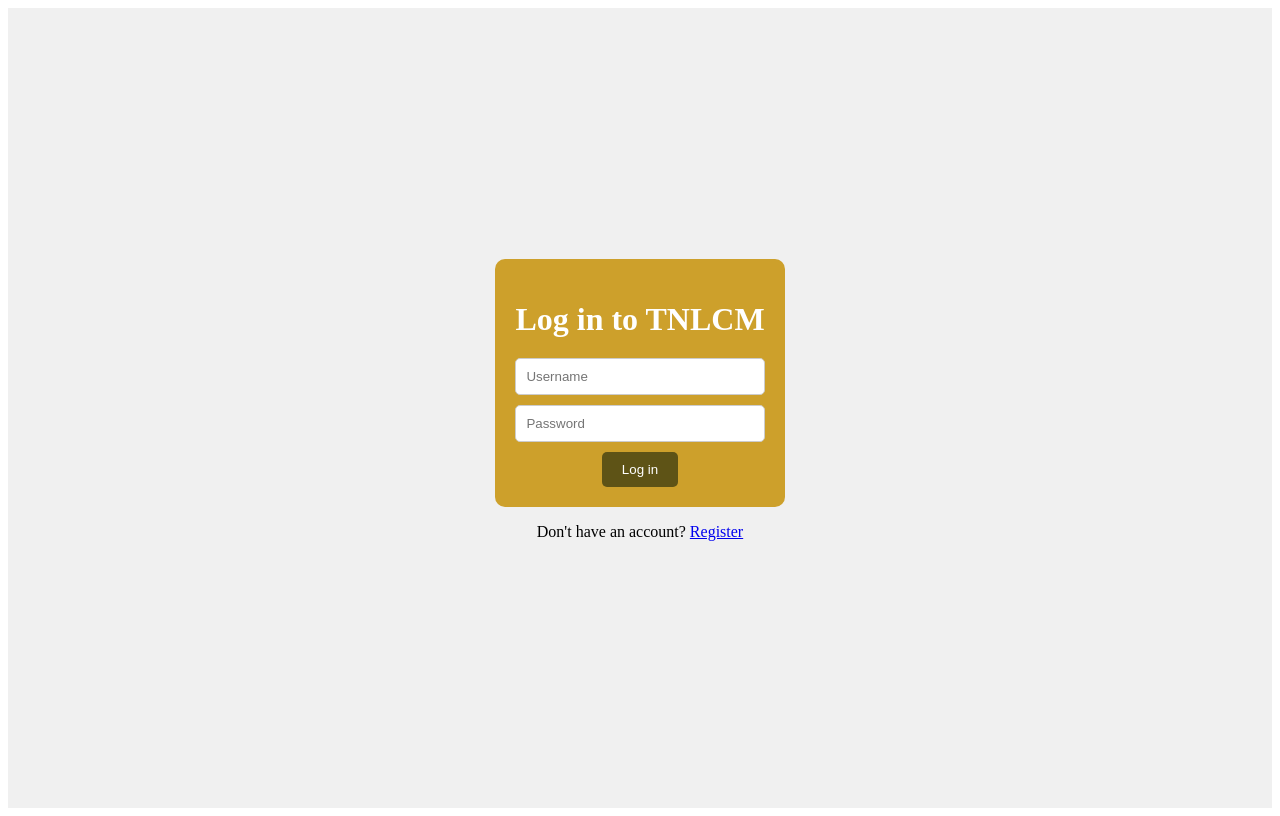
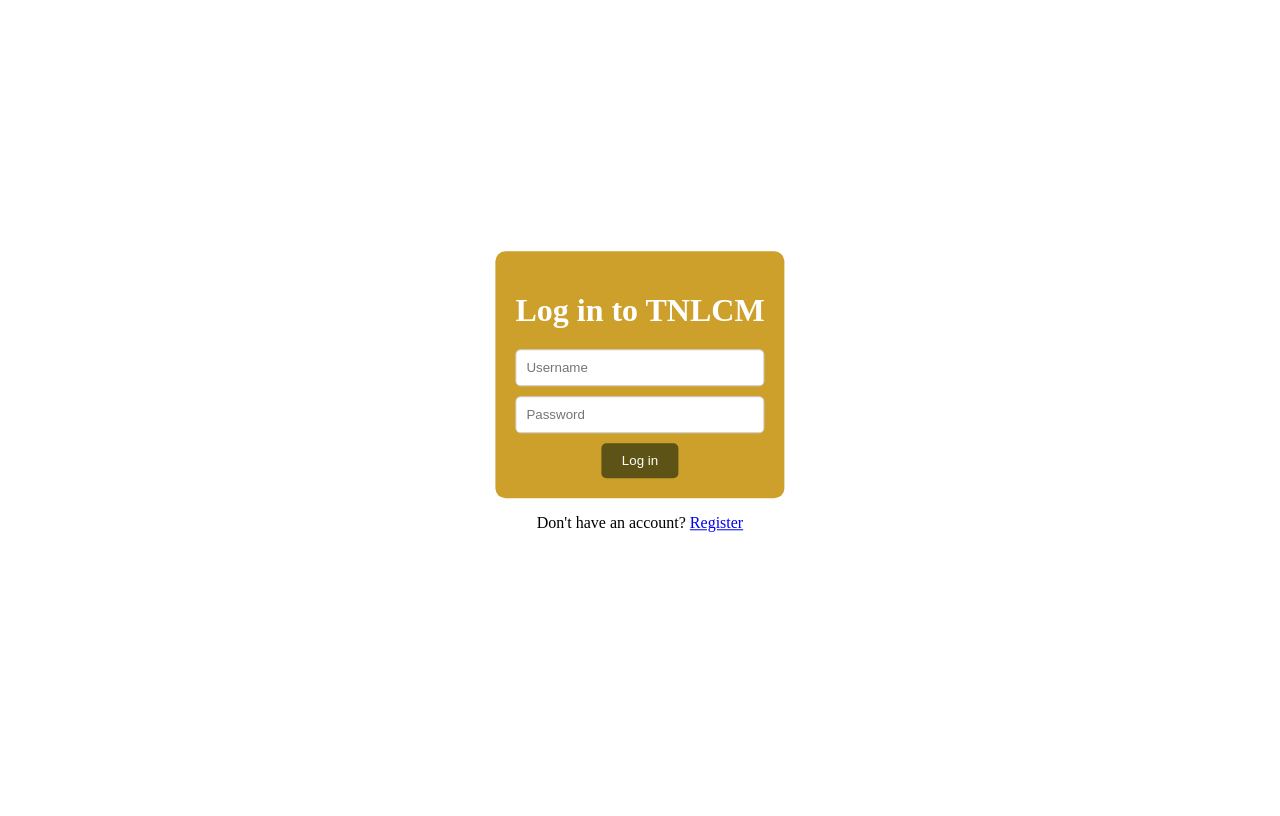
Before and after one commit to 6G-SANDBOX/TNLCM_FRONTEND, a Next.js app: page /tnlcm/login in a window 1280 px wide. Built offline with nearby package versions, Linux system fonts and the light colour scheme; sample sign-in values are in the browser's storage.

Commit message:
Fix style and update useLogin hook

```diff
--- a/src/app/tnlcm/login/Login.module.css
+++ b/src/app/tnlcm/login/Login.module.css
@@ -1,10 +1,12 @@
 .login-container {
+    position: absolute;
+    top: 50%;
+    left: 50%;
+    transform: translate(-50%, -50%);
     display: flex;
     flex-direction: column;
+    justify-content: center;
     align-items: center;
-    justify-content: center;
-    height: 100vh;
-    background-color: #f0f0f0;
 }
 
 .login-form {
--- a/src/app/tnlcm/login/page.js
+++ b/src/app/tnlcm/login/page.js
@@ -1,6 +1,5 @@
 "use client"
 
-import { useState } from "react";
 import Link from "next/link";
 import Button from "@/components/elements/Button";
 import Input from "@/components/elements/Input";
@@ -8,27 +7,19 @@ import useLogin from "@/hooks/useLogin";
 import styles from "./Login.module.css";
 
 export default function LoginPage() {
-    const [username, setUsername] = useState("");
-    const [password, setPassword] = useState("");
-    const { handleLogin, loading } = useLogin();
-
-    const handleSubmit = async (e) => {
-        e.preventDefault();
-        if (!username || !password) {
-            alert("Username and password are required");
-        }
-        await handleLogin(username, password);
-    };
-
-    const handleKeyPress = async (e) => {
-        if (e.key === "Enter") {
-            await handleLogin(username, password);
-        }
-    };
+    const {
+        username,
+        setUsername,
+        password,
+        setPassword,
+        loading,
+        handleLogin,
+        handleKeyPress
+    } = useLogin();
 
     return (
         <div className={styles["login-container"]}>
-            <form onSubmit={handleSubmit} className={styles["login-form"]}>
+            <form onSubmit={handleLogin} className={styles["login-form"]}>
                 <h1 className={styles["login-title"]}>Log in to TNLCM</h1>
                 <Input
                     type="username"
--- a/src/hooks/useLogin.js
+++ b/src/hooks/useLogin.js
@@ -4,10 +4,12 @@ import { loginUser } from "@/lib/apiHandler";
 import { saveAccessTokenToLocalStorage, saveRefreshTokenToLocalStorage } from "@/lib/jwtHandler";
 
 export default function useLogin() {
+    const [username, setUsername] = useState("");
+    const [password, setPassword] = useState("");
     const [loading, setLoading] = useState(false);
     const router = useRouter();
 
-    const handleLogin = async (username, password) => {
+    const handleLogin = async () => {
         setLoading(true);
         try {
             const tokens = await loginUser(username, password);
@@ -20,5 +22,20 @@ export default function useLogin() {
             setLoading(false);
         }
     };
-    return { handleLogin, loading };
+
+    const handleKeyPress = (e) => {
+        if (e.key === "Enter") {
+            handleLogin();
+        }
+    };
+
+    return {
+        username,
+        setUsername,
+        password,
+        setPassword,
+        loading,
+        handleLogin,
+        handleKeyPress
+    };
 };
```
